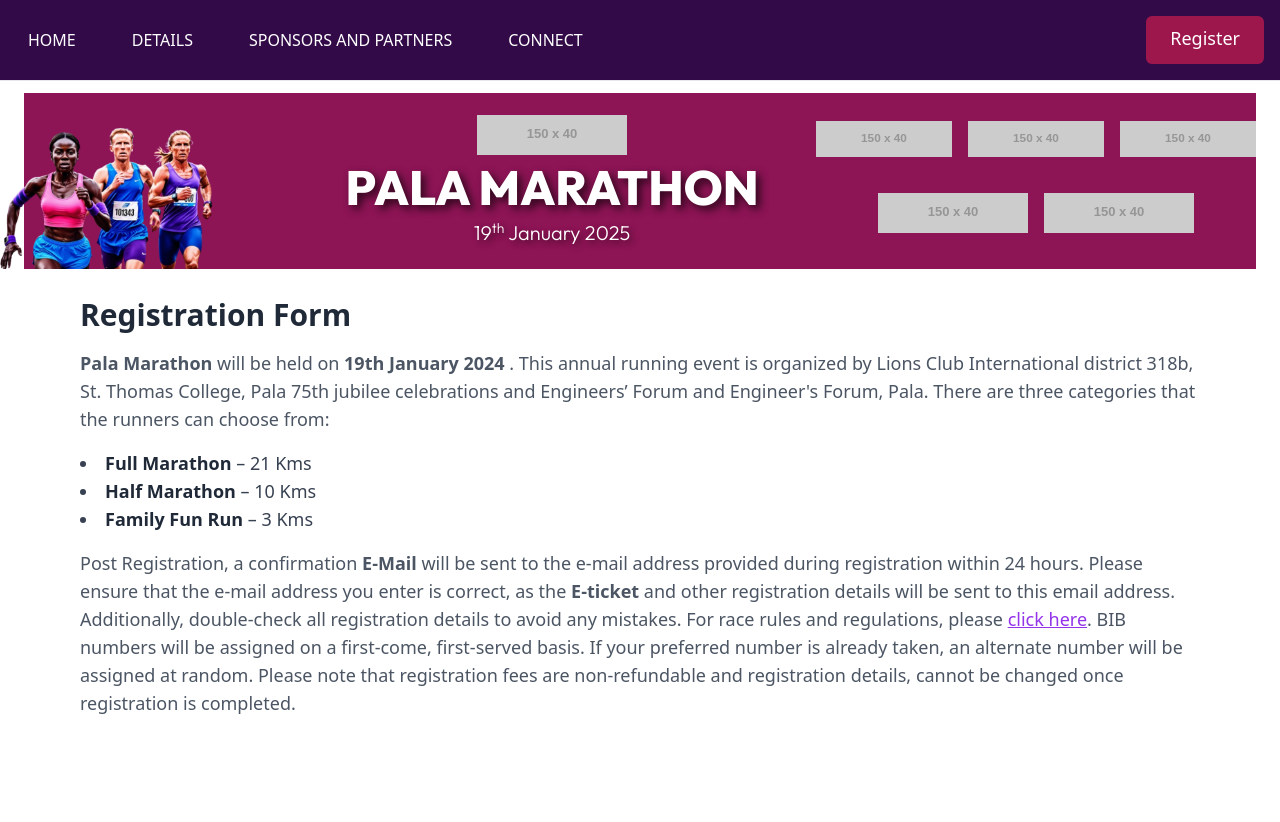
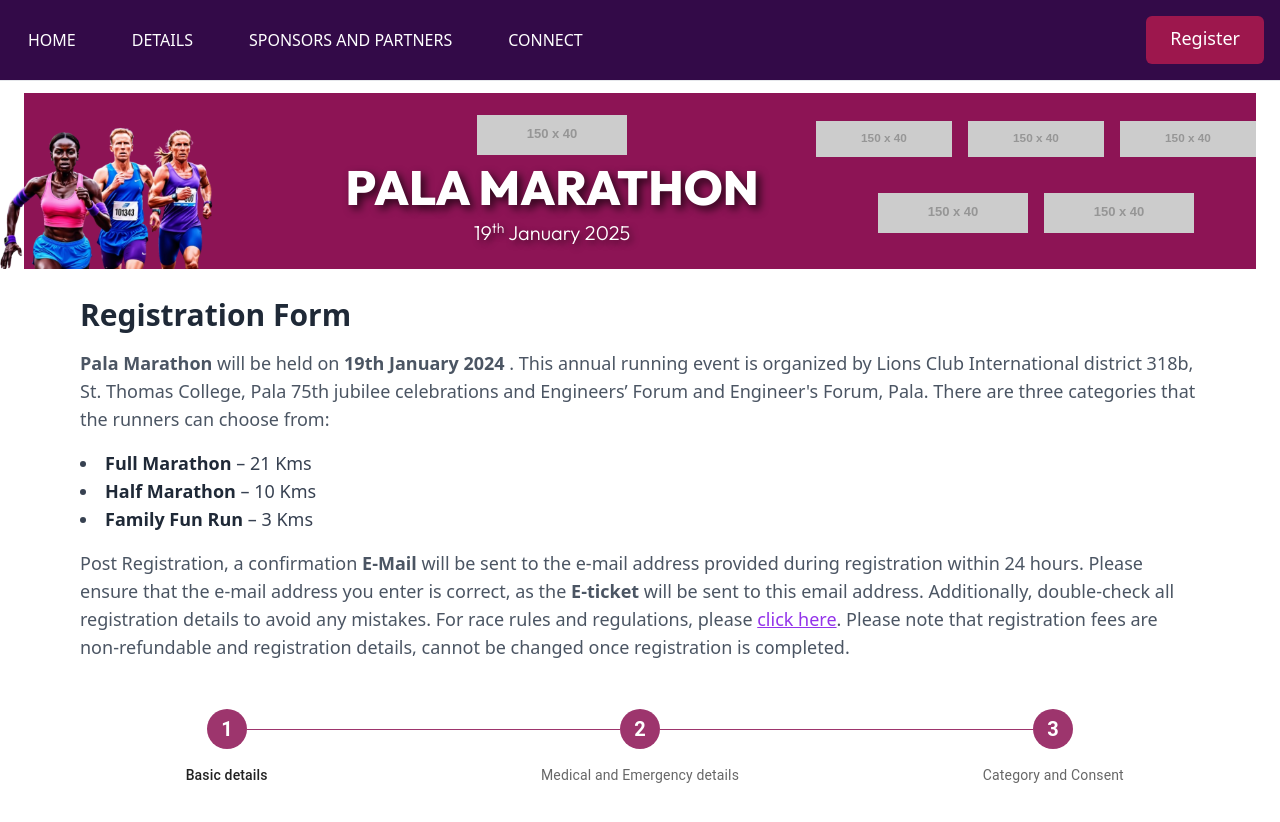
Before and after one commit to tomsabu444/Pala-Marathon-Website, a React (Vite) app in the folder client/: page /register in a window 1280 px wide. Shown: the top 822 px of the page. Before the commit the page ends 800 px from the top, so only its background shows below. Built offline with nearby package versions, Linux system fonts and the light colour scheme.

Commit message:
Implement stepper navigation in RegistrationForm and update RegisterPage to include the new form

```diff
--- a/client/src/components/RegistrationForm.jsx
+++ b/client/src/components/RegistrationForm.jsx
@@ -1,151 +1,60 @@
-import React, { useState } from 'react';
-import {
-  TextField,
-  Button,
-  RadioGroup,
-  Radio,
-  FormControl,
-  FormControlLabel,
-  FormLabel,
-  Checkbox,
-  Typography,
-  Grid2 as Grid
-} from '@mui/material';
+import { Step, StepLabel, Stepper } from "@mui/material";
+import React from "react";
 
 function RegistrationForm() {
-  const [formValues, setFormValues] = useState({
-    fullName: '',
-    phone: '',
-    email: '',
-    gender: '',
-    dob: '',
-    bibName: '',
-    address: {
-      line1: '',
-      city: '',
-      state: '',
-      pincode: '',
-      country: ''
-    },
-    emergencyContact: {
-      name: '',
-      relation: '',
-      contact: ''
-    },
-    isClubMember: false,
-    clubName: '',
-    couponCode: '',
-    medicalQuestions: Array(7).fill('')
-  });
-
-  const handleChange = (e) => {
-    const { name, value, checked } = e.target;
-    if (name.includes('address')) {
-      const field = name.split('.')[1];
-      setFormValues((prev) => ({
-        ...prev,
-        address: { ...prev.address, [field]: value }
-      }));
-    } else if (name.includes('emergencyContact')) {
-      const field = name.split('.')[1];
-      setFormValues((prev) => ({
-        ...prev,
-        emergencyContact: { ...prev.emergencyContact, [field]: value }
-      }));
-    } else if (name === 'isClubMember') {
-      setFormValues((prev) => ({ ...prev, isClubMember: checked, clubName: '' }));
-    } else if (name.startsWith('medical')) {
-      const index = parseInt(name.split('medical')[1], 10) - 1;
-      setFormValues((prev) => {
-        const newMedicalQuestions = [...prev.medicalQuestions];
-        newMedicalQuestions[index] = value;
-        return { ...prev, medicalQuestions: newMedicalQuestions };
-      });
-    } else {
-      setFormValues((prev) => ({ ...prev, [name]: value }));
-    }
-  };
-
-  const handleSubmit = (e) => {
-    e.preventDefault();
-    console.log(formValues);
-    alert('Form Submitted!');
-  };
+  const steps = [
+    "Basic details",
+    "Medical and Emergency details",
+    "Category and Consent",
+  ];
 
   return (
-    <form onSubmit={handleSubmit} style={{ maxWidth: '600px', margin: 'auto' }}>
-      <Typography variant="h4" gutterBottom>Registration Form</Typography>
-
-      {/* Personal Details */}
-      <Typography variant="h6">Personal Details</Typography>
-      <TextField fullWidth label="Full Name" name="fullName" required value={formValues.fullName} onChange={handleChange} margin="normal" />
-      <TextField fullWidth label="Phone Number" name="phone" required value={formValues.phone} onChange={handleChange} margin="normal" />
-      <TextField fullWidth label="Email" name="email" required type="email" value={formValues.email} onChange={handleChange} margin="normal" />
-
-      <FormControl component="fieldset" margin="normal">
-        <FormLabel component="legend">Gender</FormLabel>
-        <RadioGroup name="gender" value={formValues.gender} onChange={handleChange}>
-          <FormControlLabel value="male" control={<Radio />} label="Male" />
-          <FormControlLabel value="female" control={<Radio />} label="Female" />
-          <FormControlLabel value="other" control={<Radio />} label="Other" />
-        </RadioGroup>
-      </FormControl>
-
-      <TextField fullWidth label="Date of Birth" name="dob" required type="date" InputLabelProps={{ shrink: true }} value={formValues.dob} onChange={handleChange} margin="normal" />
-      <TextField fullWidth label="Name on BIB" name="bibName" required value={formValues.bibName} onChange={handleChange} margin="normal" />
-
-      {/* Address */}
-      <Typography variant="h6">Address</Typography>
-      <TextField fullWidth label="Address Line 1" name="address.line1" required value={formValues.address.line1} onChange={handleChange} margin="normal" />
-      <TextField fullWidth label="City" name="address.city" required value={formValues.address.city} onChange={handleChange} margin="normal" />
-      <TextField fullWidth label="State" name="address.state" required value={formValues.address.state} onChange={handleChange} margin="normal" />
-      <TextField fullWidth label="Pin Code" name="address.pincode" required value={formValues.address.pincode} onChange={handleChange} margin="normal" />
-      <TextField fullWidth label="Country" name="address.country" required value={formValues.address.country} onChange={handleChange} margin="normal" />
-
-      {/* Emergency Contact */}
-      <Typography variant="h6">Emergency Contact</Typography>
-      <TextField fullWidth label="Emergency Contact Name" name="emergencyContact.name" required value={formValues.emergencyContact.name} onChange={handleChange} margin="normal" />
-      <TextField fullWidth label="Relation With" name="emergencyContact.relation" required value={formValues.emergencyContact.relation} onChange={handleChange} margin="normal" />
-      <TextField fullWidth label="Contact Number" name="emergencyContact.contact" required value={formValues.emergencyContact.contact} onChange={handleChange} margin="normal" />
-
-      {/* Club Membership */}
-      <Typography variant="h6">Club Membership</Typography>
-      <FormControlLabel
-        control={<Checkbox checked={formValues.isClubMember} onChange={handleChange} name="isClubMember" />}
-        label="Are you part of any club?"
-      />
-      {formValues.isClubMember && (
-        <>
-          <TextField fullWidth label="Club Name" name="clubName" value={formValues.clubName} onChange={handleChange} margin="normal" />
-          <TextField fullWidth label="Coupon Code" name="couponCode" value={formValues.couponCode} onChange={handleChange} margin="normal" />
-        </>
-      )}
-
-      {/* Medical Questions */}
-      <Typography variant="h6">Medical Questions</Typography>
-      {[...Array(7)].map((_, index) => (
-        <FormControl component="fieldset" key={index} margin="normal">
-          <FormLabel component="legend">
-            {index + 1}. {[
-              "Has your doctor ever said that you have a heart condition and that you should only do physical activity recommended by a doctor?",
-              "Do you feel pain in your chest when you do physical activity?",
-              "In the past month, have you had chest pain when you were not doing physical activity?",
-              "Do you lose your balance because of dizziness or do you ever lose consciousness?",
-              "Do you have a bone or joint problem that could be made worse by a change in your physical activity?",
-              "Is your doctor currently prescribing drugs (for example, water pills) for your blood pressure or heart condition?",
-              "Do you know of any other reason why you should not do physical activity?"
-            ][index]}
-          </FormLabel>
-          <RadioGroup name={`medical${index + 1}`} value={formValues.medicalQuestions[index]} onChange={handleChange}>
-            <FormControlLabel value="yes" control={<Radio />} label="Yes" />
-            <FormControlLabel value="no" control={<Radio />} label="No" />
-          </RadioGroup>
-        </FormControl>
-      ))}
-
-      {/* Submit Button */}
-      <Button type="submit" variant="contained" color="primary" fullWidth>Submit</Button>
-    </form>
+    <div className="py-7 mx-auto">
+      <Stepper
+        activeStep={0}
+        alternativeLabel
+        sx={{
+          padding: "20px",
+          justifyContent: "center",
+          width: "100%",
+          ".MuiStepConnector-line": {
+            borderColor: "#9D356D",
+            marginTop: ".5rem",
+          },
+        }}
+      >
+        {steps.map((label) => (
+          <Step
+            key={label}
+            sx={{
+              "& .MuiStepIcon-root": {
+                fontSize: "2.5rem",
+                color: "#9D356D",
+                "&.Mui-active": {
+                  color: "#9D356D",
+                },
+                "&.Mui-completed": {
+                  color: "#9D356D",
+                },
+              },
+            }}
+          >
+            <StepLabel
+              sx={{
+                fontSize: "1.2rem",
+                fontWeight: "bold",
+                whiteSpace: "normal",
+                overflowWrap: "break-word",
+                textAlign: "center",
+                color: "#000080",
+              }}
+            >
+              {label}
+            </StepLabel>
+          </Step>
+        ))}
+      </Stepper>
+    </div>
   );
 }
 
--- a/client/src/pages/RegisterPage.jsx
+++ b/client/src/pages/RegisterPage.jsx
@@ -40,23 +40,20 @@ function RegisterPage() {
           <span className="font-semibold">E-Mail</span> will be sent to the
           e-mail address provided during registration within 24 hours. Please
           ensure that the e-mail address you enter is correct, as the{" "}
-          <span className="font-semibold">E-ticket</span> and other registration
-          details will be sent to this email address. Additionally, double-check
-          all registration details to avoid any mistakes. For race rules and
-          regulations, please{" "}
+          <span className="font-semibold">E-ticket</span> will be sent to this
+          email address. Additionally, double-check all registration details to
+          avoid any mistakes. For race rules and regulations, please{" "}
           <Link to="/rules" className="text-purple-600 underline">
             click here
           </Link>
-          . BIB numbers will be assigned on a first-come, first-served basis. If
-          your preferred number is already taken, an alternate number will be
-          assigned at random. Please note that registration fees are
+          . Please note that registration fees are
           non-refundable and registration details, cannot be changed once
           registration is completed.
         </p>
       </div>
 
       {/*//! form  */}
-      {/* <RegistrationForm/> */}
+      <RegistrationForm />
     </>
   );
 }
```
